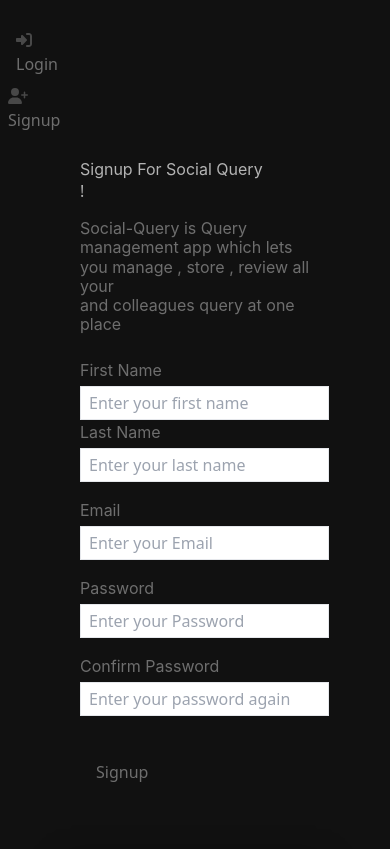
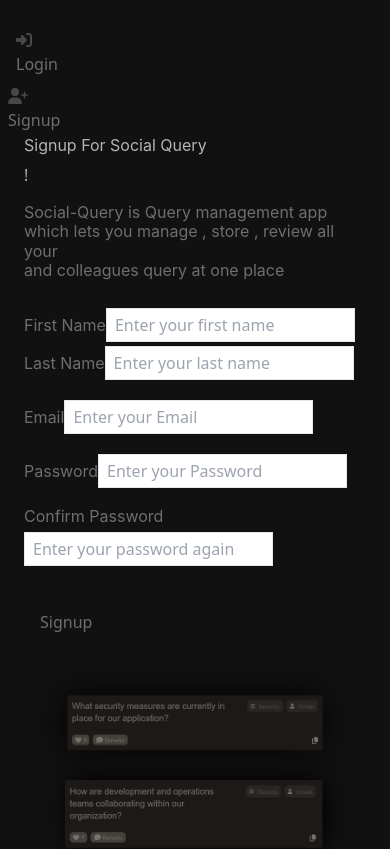
Before and after one commit to VineeTagarwaL-code/SocialQuery, a React (Vite) app in the folder client/: page /signup in a window 390 px wide. Shown: the top 849 px of the page. Built offline with nearby package versions, Linux system fonts and the light colour scheme.

Commit message:
✅ new Signuppage ui for mobile devices

```diff
--- a/client/src/views/AuthViews/SignupView/SignupPage.jsx
+++ b/client/src/views/AuthViews/SignupView/SignupPage.jsx
@@ -52,11 +52,11 @@ function SignupPage(props) {
 
     <div className=' h-screen w-screen main flex cont overflow-scroll'>
       <Navbar />
-      <div className='cont2 w-[screen] md:w-[60%]  bg-stone-900 flex flex-col flex-nowrap px-3 pt-4 pb-4 md:pt-16   rounded-r-lg rounded-l-lg md:rounded-r-none md:rounded-l-none overflow-scroll justify-center '>
+      <div className='w-[screen] h-[100vh] md:w-[60%]   bg-stone-900 flex flex-col flex-nowrap   rounded-r-lg rounded-l-lg md:rounded-r-none md:rounded-l-none overflow-scroll justify-center  '>
 
-        <div className='mt-12'>
+        <div className='md:mt-12 mb-32  w-[100vw] md:w-[100%]  h-[100vh] flex justify-center flex-col px-4'>
           <div className='flex mb-3 mt-[250px] sm:mt-0 '>
-            <h1 className=' text-lg md:text-4xl text-main inter animate__animated animate__fadeInUp'>Signup For Social Query</h1>
+            <h1 className=' text-2xl mb-2 md:mb-0 md:text-4xl text-main inter animate__animated animate__fadeInUp'>Signup For Social Query</h1>
             <span className='text-main  text-lg md:text-4xl animate__animated animate__fadeInUp ml-1'> ! </span>
           </div>
           <div className='flex  w[100%] md:w-[90%] md:mb-3 md-1 animate__animated animate__fadeInUp'>
@@ -78,7 +78,7 @@ function SignupPage(props) {
 
 
       </div>
-      <div className=' w-[screen] md:w-[40%] pt-6 md:pt-0 md:pb-0 pb-6 flex justify-center items-center flex-col flex-nowrap animate__animated animate__fadeInUp'>
+      <div className=' hidden w-[screen] md:w-[40%] pt-6 md:pt-0 md:pb-0 pb-6 md:flex justify-center items-center flex-col flex-nowrap animate__animated animate__fadeInUp'>
         <img src={query} alt="queries"  />
 
         <div className='flex flex-nowrap justify-center items-center gap-2 border-1 rounded-sm  border-soild border-stone-300 px-3 py-2
```
